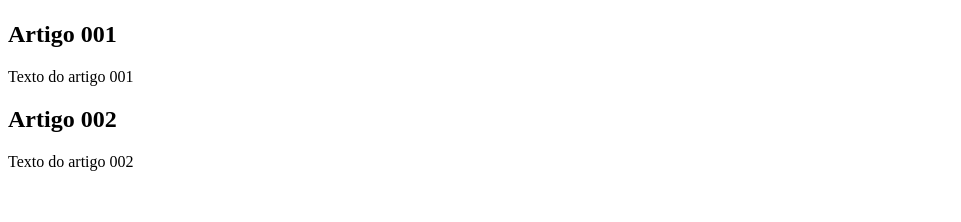
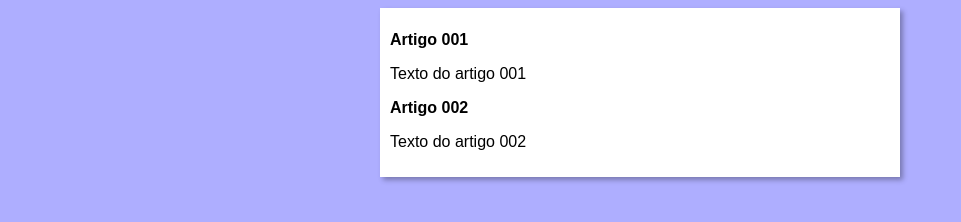
Before and after one commit to Leobeira/projeto-site, a plain HTML site: page index.html in a window 1280 px wide. Shown: the whole page, without its empty margins (0-961 px from the left). Drawn offline with Linux system fonts and the light colour scheme.

Commit message:
iniciei o design

```diff
--- /dev/null
+++ b/estilos/style.css
@@ -0,0 +1,19 @@
+@charset "UFT-8";
+
+*{
+    font-family: Arial, Helvetica, sans-serif;
+    font-size: 16px;
+}
+
+body{
+    background-color: rgb(174, 174, 255);
+
+}
+
+main {
+    background-color: white;
+    width: 500px;
+    margin: auto;
+    padding: 10px;
+    box-shadow: 3px 3px 5px rgba(0, 0, 0, 0.306);
+}
--- a/index.html
+++ b/index.html
@@ -4,6 +4,9 @@
     <meta charset="UTF-8">
     <meta name="viewport" content="width=device-width, initial-scale=1.0">
     <title>Título do site</title>
+
+    <link rel="stylesheet" href="estilos/style.css">
+
 </head>
 <body>
     <main>
```
